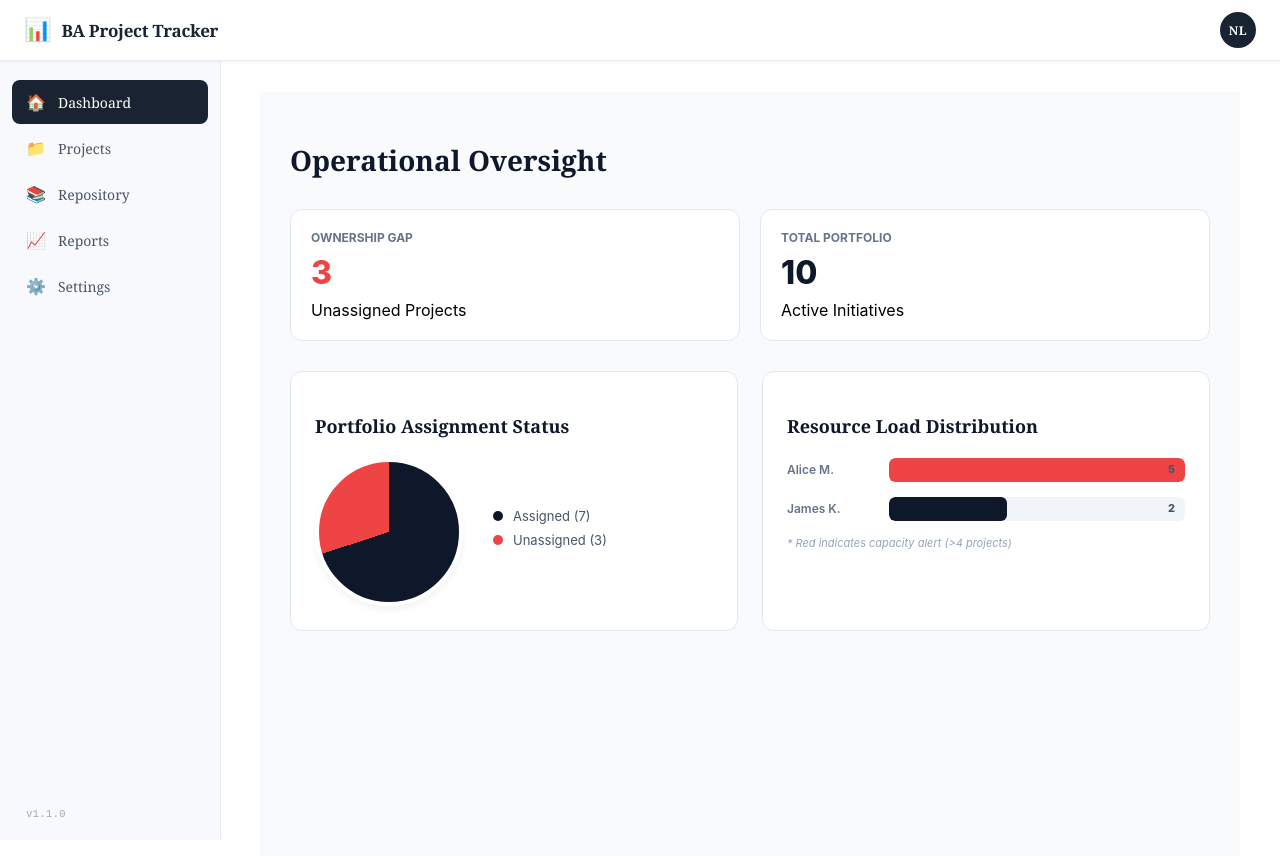
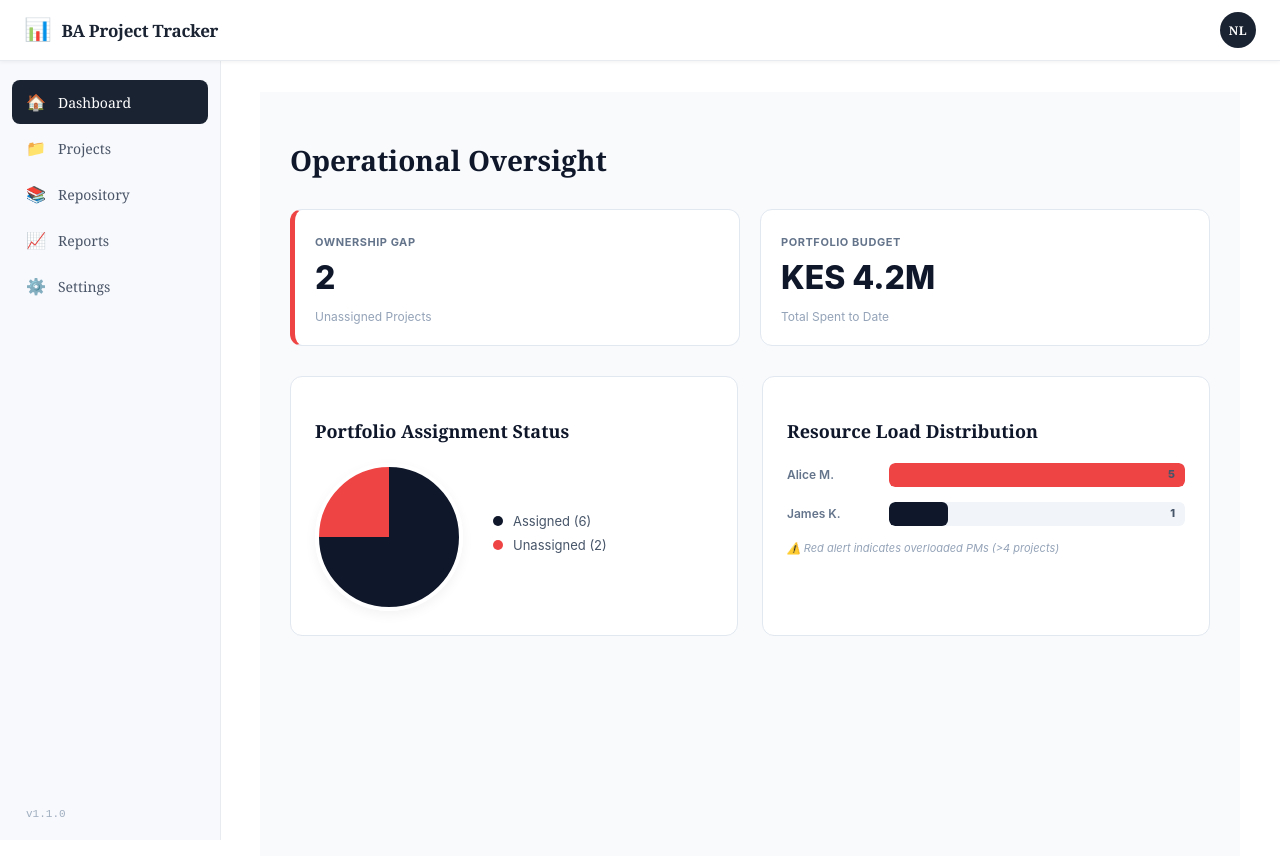
Before and after one commit to NeskoLimo/BA-PROJECT_TRACKER, an Angular app: page /dashboard in a window 1280 px wide. Shown: the top 856 px of the page. Built offline with nearby package versions, Linux system fonts and the light colour scheme.

Commit message:
Update dashboard.component.ts

```diff
--- a/src/app/components/dashboard/dashboard.component.ts
+++ b/src/app/components/dashboard/dashboard.component.ts
@@ -1,5 +1,10 @@
 import { Component, OnInit } from '@angular/core';
 import { CommonModule } from '@angular/common';
+
+// Champion Interface for PM Counts
+interface PMCountMap {
+  [key: string]: number;
+}
 
 @Component({
   selector: 'app-dashboard',
@@ -10,15 +15,15 @@ import { CommonModule } from '@angular/common';
       <h1 class="page-title">Operational Oversight</h1>
 
       <div class="stats-grid">
-        <div class="card stat-card">
+        <div class="card stat-card border-red">
           <span class="label">Ownership Gap</span>
           <span class="value text-red">{{ unassignedCount }}</span>
           <span class="trend">Unassigned Projects</span>
         </div>
         <div class="card stat-card">
-          <span class="label">Total Portfolio</span>
-          <span class="value">{{ totalProjects }}</span>
-          <span class="trend">Active Initiatives</span>
+          <span class="label">Portfolio Budget</span>
+          <span class="value">KES 4.2M</span>
+          <span class="trend">Total Spent to Date</span>
         </div>
       </div>
 
@@ -47,7 +52,7 @@ import { CommonModule } from '@angular/common';
               </div>
             </div>
           </div>
-          <p class="chart-footer">* Red indicates capacity alert (>4 projects)</p>
+          <p class="chart-footer">⚠️ Red alert indicates overloaded PMs (>4 projects)</p>
         </div>
       </div>
     </div>
@@ -57,59 +62,66 @@ import { CommonModule } from '@angular/common';
     .page-title { font-family: 'Georgia', serif; font-size: 28px; font-weight: 700; color: #0f172a; margin-bottom: 30px; }
 
     .stats-grid { display: grid; grid-template-columns: repeat(auto-fit, minmax(200px, 1fr)); gap: 20px; margin-bottom: 30px; }
-    .stat-card { padding: 20px; background: white; border: 1px solid #e2e8f0; border-radius: 12px; display: flex; flex-direction: column; }
-    .stat-card .label { font-size: 12px; color: #64748b; font-weight: 700; text-transform: uppercase; }
-    .stat-card .value { font-size: 32px; font-weight: 800; color: #0f172a; margin: 8px 0; }
-    .text-red { color: #ef4444 !important; }
+    .stat-card { padding: 20px; background: white; border: 1px solid #e2e8f0; border-radius: 12px; }
+    .border-red { border-left: 5px solid #ef4444; }
+    .stat-card .label { font-size: 11px; color: #64748b; font-weight: 700; text-transform: uppercase; letter-spacing: 0.05em; }
+    .stat-card .value { font-size: 32px; font-weight: 800; color: #0f172a; display: block; margin: 8px 0; }
+    .text-red { color: #ef4444; }
+    .trend { font-size: 12px; color: #94a3b8; }
 
     .charts-row { display: grid; grid-template-columns: 1fr 1fr; gap: 24px; }
     .chart-card { background: white; border: 1px solid #e2e8f0; border-radius: 12px; padding: 24px; }
     .chart-card h3 { font-family: 'Georgia', serif; font-size: 18px; margin-bottom: 20px; color: #0f172a; }
 
-    /* Pie Styles */
     .pie-layout { display: flex; align-items: center; gap: 30px; }
-    .mock-pie { width: 140px; height: 140px; border-radius: 50%; border: 4px solid white; box-shadow: 0 4px 6px rgba(0,0,0,0.05); }
+    .mock-pie { width: 140px; height: 140px; border-radius: 50%; border: 4px solid white; box-shadow: 0 4px 12px rgba(0,0,0,0.05); transition: transform 0.3s; }
+    .mock-pie:hover { transform: scale(1.05); }
     .legend-item { font-size: 13px; color: #475569; margin-bottom: 8px; display: flex; align-items: center; }
     .dot { width: 10px; height: 10px; border-radius: 50%; margin-right: 10px; }
     .dot.assigned { background: #0f172a; }
     .dot.unassigned { background: #ef4444; }
 
-    /* Bar Styles */
     .bar-row { display: flex; align-items: center; margin-bottom: 15px; gap: 12px; }
-    .pm-label { width: 90px; font-size: 12px; font-weight: 600; color: #64748b; }
+    .pm-label { width: 90px; font-size: 12px; font-weight: 600; color: #64748b; text-overflow: ellipsis; overflow: hidden; white-space: nowrap; }
     .bar-outer { flex-grow: 1; height: 24px; background: #f1f5f9; border-radius: 6px; position: relative; overflow: hidden; }
-    .bar-inner { height: 100%; background: #0f172a; border-radius: 6px; transition: width 0.6s ease; }
+    .bar-inner { height: 100%; background: #0f172a; border-radius: 6px; transition: width 0.8s cubic-bezier(0.4, 0, 0.2, 1); }
     .bar-inner.overloaded { background: #ef4444; }
     .bar-count { position: absolute; right: 10px; top: 4px; font-size: 11px; font-weight: 800; color: #475569; }
     .chart-footer { font-size: 11px; color: #94a3b8; margin-top: 15px; font-style: italic; }
   `]
 })
 export class DashboardComponent implements OnInit {
-  // In a real app, this data would come from a ProjectService
-  mockData = [
-    { pm: 'Alice M.' }, { pm: 'Alice M.' }, { pm: 'Alice M.' }, { pm: 'Alice M.' }, { pm: 'Alice M.' },
-    { pm: 'James K.' }, { pm: 'James K.' },
-    { pm: 'Unassigned' }, { pm: 'Unassigned' }, { pm: 'Unassigned' }
+  // Champion Mock Data
+  allProjects = [
+    { name: 'ERP Sync', pm: 'Alice M.' },
+    { name: 'API Gateway', pm: 'Alice M.' },
+    { name: 'Legacy Import', pm: 'Alice M.' },
+    { name: 'Cloud Migration', pm: 'Alice M.' },
+    { name: 'Security Audit', pm: 'Alice M.' }, // Overloaded
+    { name: 'Mobile App', pm: 'James K.' },
+    { name: 'Warehouse expansion', pm: 'Unassigned' },
+    { name: 'Audit Preparation', pm: 'Unassigned' }
   ];
 
-  totalProjects = 0;
   assignedCount = 0;
   unassignedCount = 0;
   pmWorkload: { name: string, count: number }[] = [];
 
   ngOnInit() {
-    this.calculateMetrics();
+    this.calculateChampionMetrics();
   }
 
-  calculateMetrics() {
-    this.totalProjects = this.mockData.length;
-    this.assignedCount = this.mockData.filter(p => p.pm !== 'Unassigned').length;
-    this.unassignedCount = this.mockData.filter(p => p.pm === 'Unassigned').length;
+  calculateChampionMetrics() {
+    this.assignedCount = this.allProjects.filter(p => p.pm !== 'Unassigned').length;
+    this.unassignedCount = this.allProjects.filter(p => p.pm === 'Unassigned').length;
 
-    const counts = this.mockData.reduce((acc, p) => {
-      if (p.pm !== 'Unassigned') acc[p.pm] = (acc[p.pm] || 0) + 1;
-      return acc;
-    }, {});
+    // Fixed TS7053: Using a typed map for accumulation
+    const counts: PMCountMap = {};
+    this.allProjects.forEach(p => {
+      if (p.pm !== 'Unassigned') {
+        counts[p.pm] = (counts[p.pm] || 0) + 1;
+      }
+    });
 
     this.pmWorkload = Object.keys(counts).map(name => ({
       name,
@@ -118,7 +130,8 @@ export class DashboardComponent implements OnInit {
   }
 
   getPieGradient() {
-    const assignedPer = (this.assignedCount / this.totalProjects) * 360;
+    const total = this.allProjects.length;
+    const assignedPer = (this.assignedCount / total) * 360;
     return `conic-gradient(#0f172a 0deg ${assignedPer}deg, #ef4444 ${assignedPer}deg 360deg)`;
   }
 }
```
